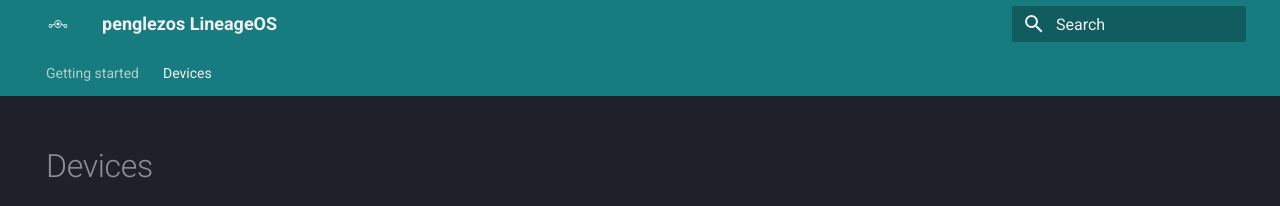
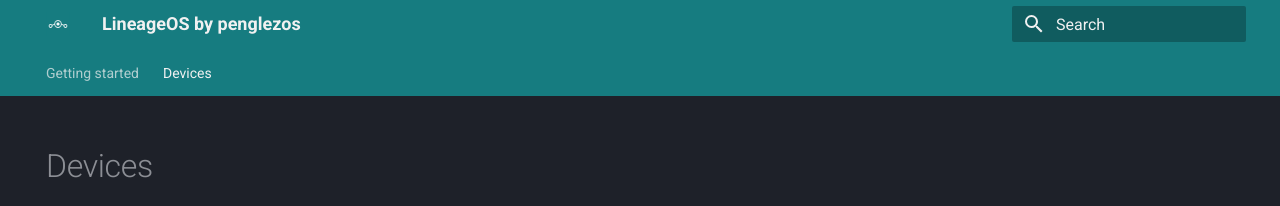
Before and after one commit to penglezos/lineageos.penglezos.dev, an MkDocs documentation site: the page built from docs/devices.md, in a window 1280 px wide. Shown: the top 206 px of the page. Built offline with MkDocs 1.6.1 and Material for MkDocs 9.7.7, drawn with Linux system fonts in a browser that asks for light colours.

```diff
--- a/mkdocs.yml
+++ b/mkdocs.yml
@@ -1,4 +1,4 @@
-site_name: penglezos LineageOS
+site_name: LineageOS by penglezos
 site_url: https://lineage.penglezos.dev
 site_description: LineageOS builds by penglezos
 site_author: penglezos
```
Also changed, not shown: docs/index.md (+0 -4 lines).
